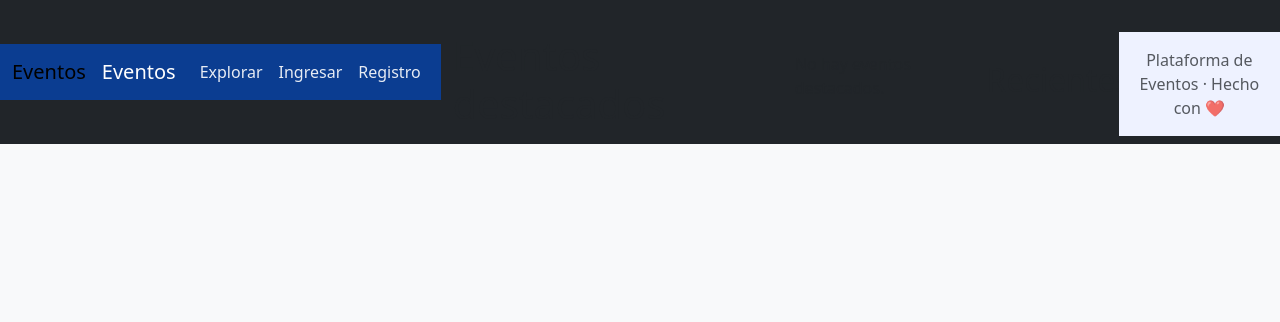
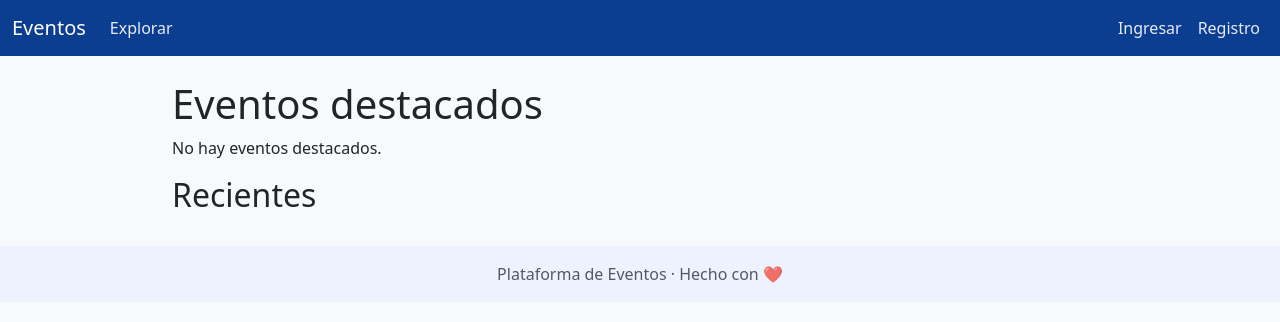
Before and after one commit to Roan1982/Eventos, a Django app: page / in a window 1280 px wide. Shown: the top 322 px of the page. Run offline with Django 4.2, Linux system fonts and the light colour scheme; data that the repository does not hold is empty; some libraries are stand-ins or nearby versions.

Commit message:
Fix duplicate navbar in base.html

```diff
--- a/templates/base.html
+++ b/templates/base.html
@@ -12,10 +12,8 @@
     <link href="https://unpkg.com/filepond@^4/dist/filepond.css" rel="stylesheet">
 </head>
 <body>
-<nav class="navbar navbar-expand-lg navbar-dark bg-dark">
 <nav class="navbar navbar-expand-lg" style="background: var(--brand-dark);">
   <div class="container-fluid">
-    <a class="navbar-brand" href="/">Eventos</a>
     <a class="navbar-brand text-white" href="/">Eventos</a>
     <button class="navbar-toggler" type="button" data-bs-toggle="collapse" data-bs-target="#navbarNav">
       <span class="navbar-toggler-icon"></span>
```
